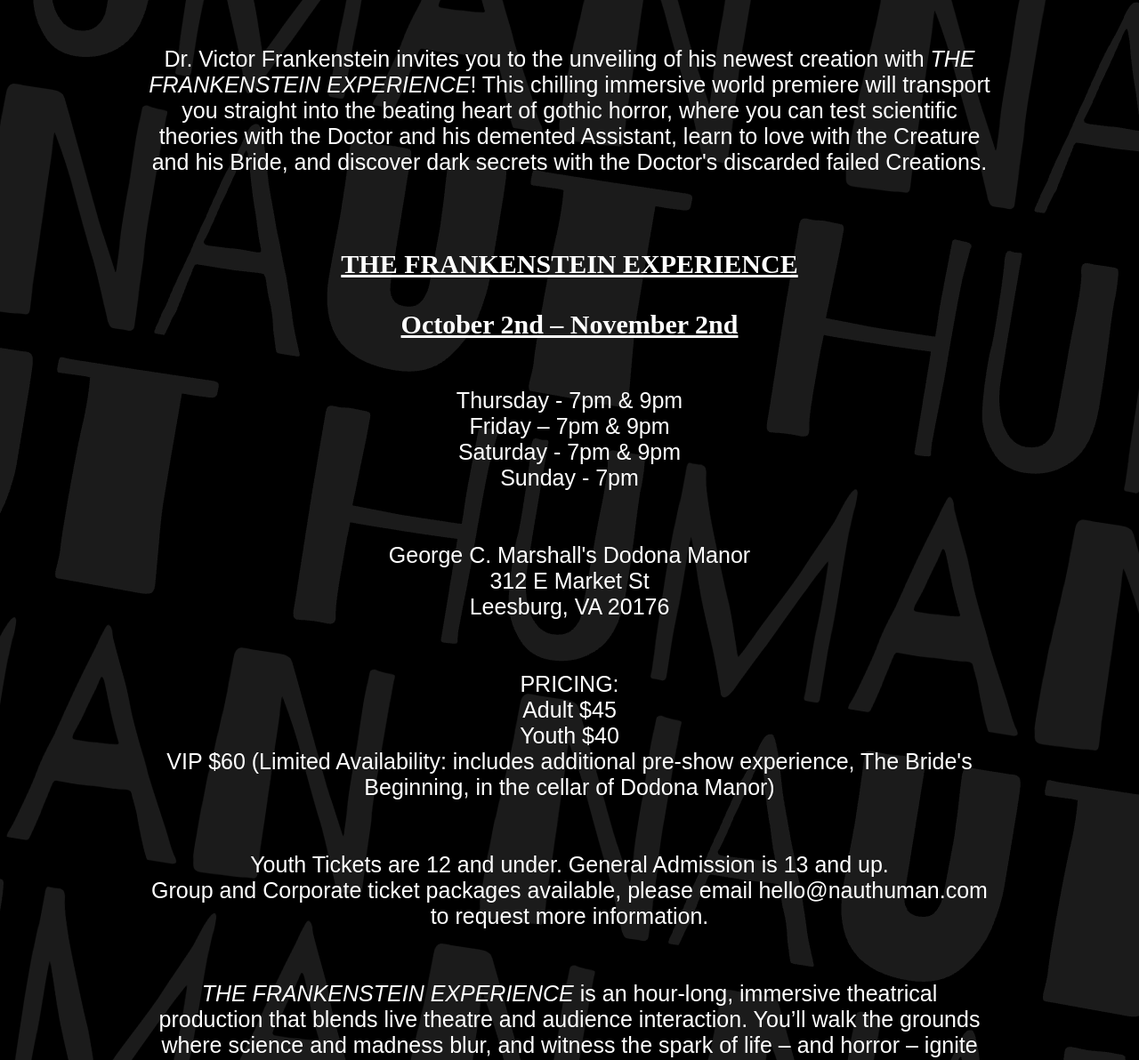
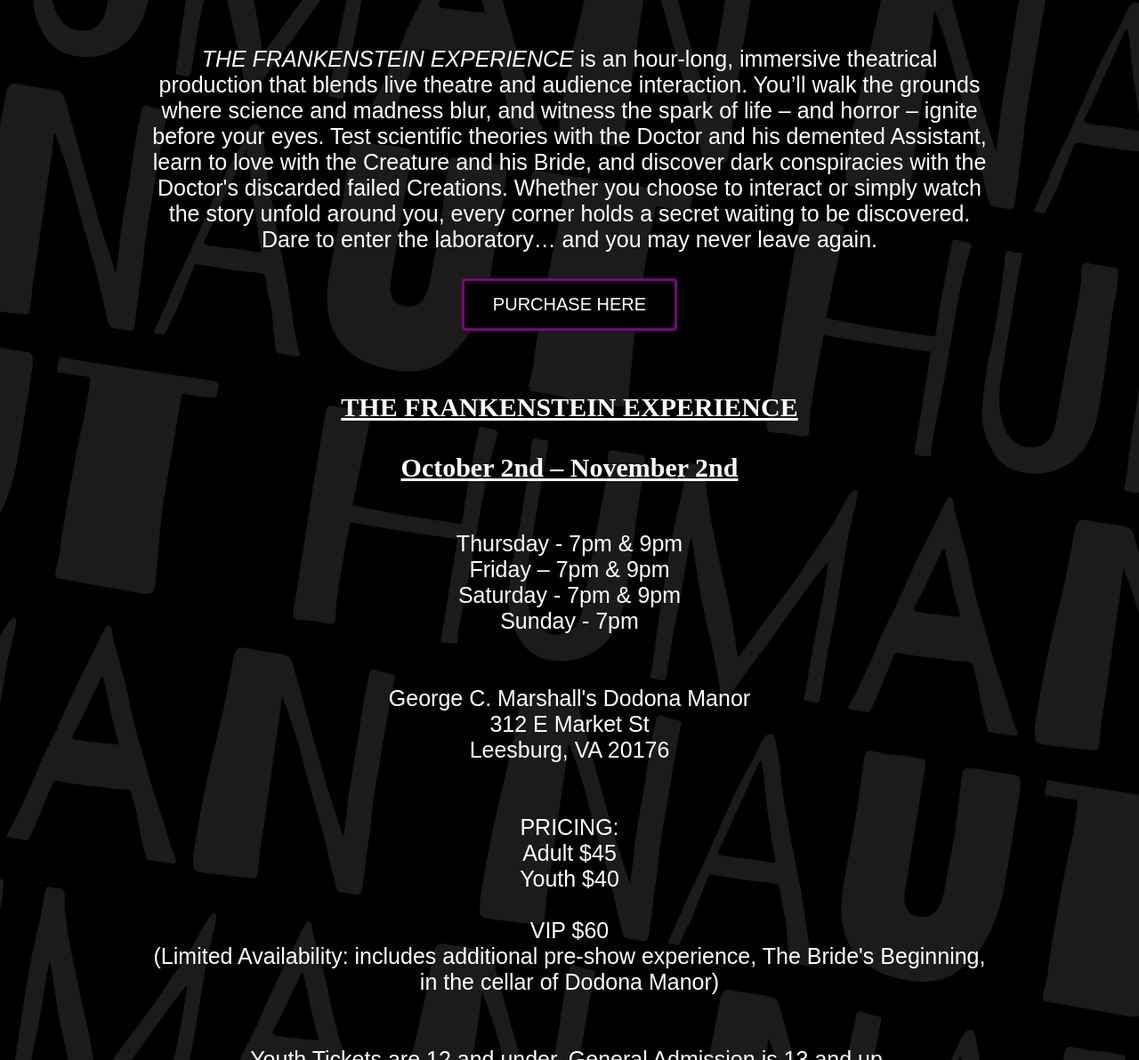
Before and after one commit to nauthuman/website, a Jekyll site: the page built from frankensteintickets.html, in a window 1280 px wide and 1400 px high, scrolled down 786 px. Shown: the part 208-1400 px from the top of the window at 89% size. Built offline with Jekyll 4.4.1, drawn with Linux system fonts in a browser that asks for light colours; some web fonts are replaced; some of the changed text lies outside the part shown.

Commit message:
Update frankensteinticketinfo_panel.html

```diff
--- a/_includes/frankensteinticketinfo_panel.html
+++ b/_includes/frankensteinticketinfo_panel.html
@@ -61,14 +61,22 @@
 	<br>
       <br>
       <br>
-      Dr. Victor Frankenstein invites you to the unveiling of his newest creation with
-	    <i>THE FRANKENSTEIN EXPERIENCE</i>!
-      This chilling immersive world premiere will transport you straight into the beating heart of
-      gothic horror, where you can test scientific theories with the Doctor and his demented Assistant,
-      learn to love with the Creature and his Bride, and discover dark secrets with the Doctor's
-      discarded failed Creations.
+		<i>THE FRANKENSTEIN EXPERIENCE</i> is an hour-long, immersive theatrical production that blends
+      live theatre and audience interaction. You’ll walk the grounds where science and madness blur,
+		and witness the spark of life – and horror – ignite before your eyes. Test scientific theories
+		with the Doctor and his demented Assistant, learn to love with the Creature and his Bride, and discover dark
+		conspiracies with the Doctor's discarded failed Creations.
+		Whether you choose to interact or
+		simply watch the story unfold around you, every corner holds a secret waiting to be discovered.
+		Dare to enter the laboratory… and you may never leave again.
 	<br>
 	<br>
+			<a href="https://nauthuman.ticketspice.com/the-frankenstein-experience-dodona-manor" target="_blank">
+        	<button class="button">
+         	 PURCHASE HERE
+        	</button>
+    	</a>
+		<br>
 	<br>
     </p>
     <h2>
@@ -99,22 +107,13 @@
       <br>
 PRICING:
 	    <br>
-	Adult $45 <br> Youth $40 <br> VIP $60 (Limited Availability: includes additional pre-show experience, The Bride's Beginning, in the cellar of Dodona Manor)
+	Adult $45 <br> Youth $40 <br> <br>VIP $60 <br>(Limited Availability: includes additional pre-show experience, The Bride's Beginning, in the cellar of Dodona Manor)
 	    <br>
 		<br>
 	    <br>
 	Youth Tickets are 12 and under. General Admission is 13 and up.
 	<br>
 	Group and Corporate ticket packages available, please email hello@nauthuman.com to request more information.
-	    <br>
-	     <br>
-	    <br>
-	<i>THE FRANKENSTEIN EXPERIENCE</i> is an hour-long, immersive theatrical production that blends
-      live theatre and audience interaction. You’ll walk the grounds where science and madness blur,
-		and witness the spark of life – and horror – ignite before your eyes.
-		Whether you choose to interact with the Doctor and his creations or
-		simply watch the story unfold around you, every corner holds a secret waiting to be discovered.
-		Dare to enter the laboratory… and you may never leave again.
 	    <br>
 	    <br>
 	    <br>
```
